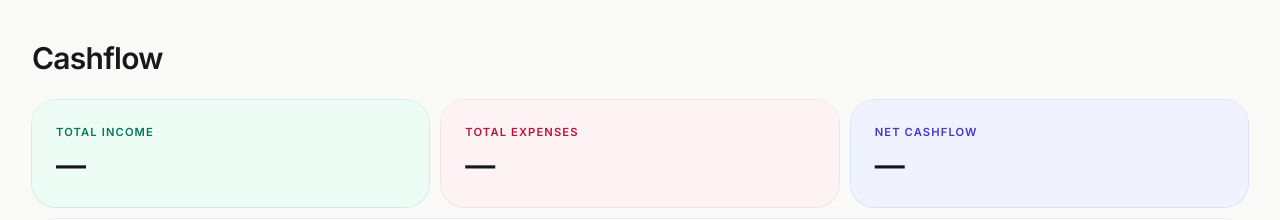
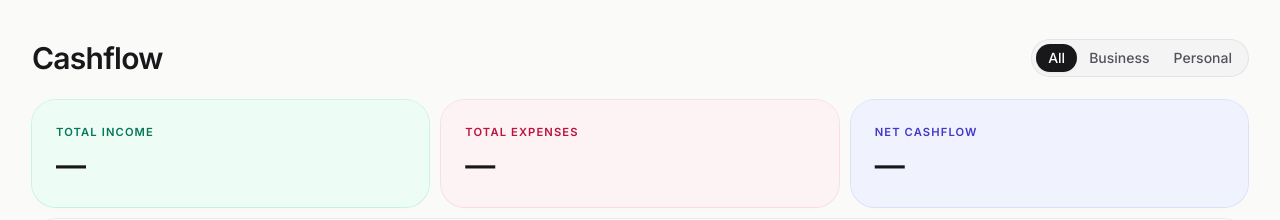
Before and after one commit to xhico/financial-audit, a Django app: template finance/templates/finance/cashflow.html in a window 1280 px wide. Shown: the part 65-285 px from the top of the page. Run offline with Django 5.2, Linux system fonts and the light colour scheme; the template is opened without the code that fills it, so the values that code supplies are empty; style sheets or scripts are compiled from the project's sources; parts of the project's set-up code (start-up, migrations or seed data) failed here and were passed over.

Commit message:
Scope cashflow by role and tag business client revenue
Add Business / Personal / All tabs to the Cashflow page so business and
household P&L can be inspected separately. The endpoint now returns
three series in one response (all, business, personal), each computed
from transactions filtered by account scope. The Overview's cashflow
strip continues to pull the combined view from the new shape.

Tabs reuse the same pill segmented control as the Net worth page.
Switching a tab redraws the chart, the table and the totals tile.

```diff
--- a/finance/api.py
+++ b/finance/api.py
@@ -144,60 +144,84 @@ class ExpensesView(APIView):
         return Response({"monthly": monthly, "by_category": by_category, "monthly_by_category": monthly_by_category})
 
 
+def _cashflow_series(scope=None):
+    """
+    Compute the monthly income / expenses / net series for one scope.
+
+    Args:
+        scope (str | None): "personal", "business", or None for everything
+
+    Returns:
+        list[dict]: One entry per month, oldest first
+    """
+
+    base = Transaction.objects.all()
+    if scope:
+        base = base.filter(account__scope=scope)
+
+    # Sum income credits per month
+    inc_rows = (
+        base.filter(category__kind=Category.Kind.INCOME)
+        .annotate(month=TruncMonth("date"))
+        .values("month")
+        .annotate(total=Sum("amount"))
+    )
+    # Sum expense and tax debits per month
+    exp_rows = (
+        base.filter(category__kind__in=EXPENSE_KINDS)
+        .annotate(month=TruncMonth("date"))
+        .values("month")
+        .annotate(total=Sum("amount"))
+    )
+
+    # Merge the two streams on the month key
+    bucket = {}
+    for r in inc_rows:
+        key = _month_key(r["month"])
+        bucket.setdefault(key, {"income": 0.0, "expenses": 0.0})
+        bucket[key]["income"] = float(r["total"])
+    for r in exp_rows:
+        key = _month_key(r["month"])
+        bucket.setdefault(key, {"income": 0.0, "expenses": 0.0})
+        # Store expenses as a positive magnitude
+        bucket[key]["expenses"] = -float(r["total"])
+
+    series = []
+    for key in sorted(bucket):
+        row = bucket[key]
+        row["period"] = key
+        row["net"] = row["income"] - row["expenses"]
+        series.append(row)
+    return series
+
+
 class CashflowView(APIView):
     """
-    Monthly net cashflow (income minus expenses).
+    Monthly net cashflow (income minus expenses), broken down by scope.
 
-    - Income, expenses and net per month
-    - Internal transfers and investments are excluded from in/out totals
+    - Three series in one response: all, business and personal
+    - Internal transfers and investments are excluded from in / out totals
     """
 
     def get(self, request):
         """
-        Return the cashflow series.
+        Return the cashflow series for each scope.
 
         Args:
             request (Request): The incoming request
 
         Returns:
-            Response: One entry per month with income, expenses and net
+            Response: A dict with keys "all", "business" and "personal", each
+            mapping to a list of monthly income / expenses / net entries
         """
 
-        # Income credits per month
-        inc_rows = (
-            Transaction.objects.filter(category__kind=Category.Kind.INCOME)
-            .annotate(month=TruncMonth("date"))
-            .values("month")
-            .annotate(total=Sum("amount"))
+        return Response(
+            {
+                "all": _cashflow_series(),
+                "business": _cashflow_series(scope="business"),
+                "personal": _cashflow_series(scope="personal"),
+            }
         )
-        # Expense and tax debits per month
-        exp_rows = (
-            Transaction.objects.filter(category__kind__in=EXPENSE_KINDS)
-            .annotate(month=TruncMonth("date"))
-            .values("month")
-            .annotate(total=Sum("amount"))
-        )
-
-        # Merge the two streams on the month key
-        bucket = {}
-        for r in inc_rows:
-            key = _month_key(r["month"])
-            bucket.setdefault(key, {"income": 0.0, "expenses": 0.0})
-            bucket[key]["income"] = float(r["total"])
-        for r in exp_rows:
-            key = _month_key(r["month"])
-            bucket.setdefault(key, {"income": 0.0, "expenses": 0.0})
-            # Store expenses as a positive magnitude
-            bucket[key]["expenses"] = -float(r["total"])
-
-        series = []
-        for key in sorted(bucket):
-            row = bucket[key]
-            row["period"] = key
-            row["net"] = row["income"] - row["expenses"]
-            series.append(row)
-
-        return Response(series)
 
 
 def _account_balance_at(account, on_date):
--- a/finance/templates/finance/cashflow.html
+++ b/finance/templates/finance/cashflow.html
@@ -3,7 +3,14 @@
 {% block title %}Cashflow{% endblock %}
 
 {% block content %}
-<h1 class="text-3xl font-semibold tracking-tight text-zinc-900 mb-6">Cashflow</h1>
+<div class="flex items-end justify-between mb-6 flex-wrap gap-3">
+  <h1 class="text-3xl font-semibold tracking-tight text-zinc-900 dark:text-zinc-100">Cashflow</h1>
+  <div class="tab-group" id="cf-view-tabs">
+    <button type="button" data-view="all"      class="is-active">All</button>
+    <button type="button" data-view="business">Business</button>
+    <button type="button" data-view="personal">Personal</button>
+  </div>
+</div>
 
 <div class="grid grid-cols-12 gap-3">
 
@@ -21,7 +28,7 @@
   </div>
 
   <div class="tile col-span-12">
-    <div class="tile-label mb-3">Monthly income vs expenses</div>
+    <div class="tile-label mb-3" id="chart-label">Monthly income vs expenses</div>
     <div class="chart-wrap tall"><canvas id="cashflow-chart"></canvas></div>
   </div>
 
@@ -36,19 +43,42 @@
 </div>
 
 <script>
-  window.addEventListener("load", async () => {
+  let chart = null;
+  let scopes = {};
+  let currentView = "all";
+
+  function viewLabel() {
+    return ({ all: "Combined", business: "Business", personal: "Personal" })[currentView];
+  }
+
+  function applyView(view) {
+    currentView = view;
+    document.querySelectorAll("#cf-view-tabs button").forEach(b => {
+      b.classList.toggle("is-active", b.dataset.view === view);
+    });
+    render();
+  }
+
+  function render() {
     const d = window.dashboard;
-    const data = await d.fetchJson("/api/dashboard/cashflow/");
+    const data = scopes[currentView] || [];
+
     const totalIn  = data.reduce((s, r) => s + r.income, 0);
     const totalOut = data.reduce((s, r) => s + r.expenses, 0);
+    const net = totalIn - totalOut;
+
     document.getElementById("kpi-income").textContent   = d.formatCurrency(totalIn);
     document.getElementById("kpi-expenses").textContent = d.formatCurrency(-totalOut);
-    const net = totalIn - totalOut;
     const netEl = document.getElementById("kpi-net");
     netEl.textContent = d.formatCurrency(net);
+    netEl.classList.remove("text-emerald-700", "text-rose-700", "dark:text-emerald-300", "dark:text-rose-300");
     netEl.classList.add(net >= 0 ? "text-emerald-700" : "text-rose-700");
+    netEl.classList.add(net >= 0 ? "dark:text-emerald-300" : "dark:text-rose-300");
 
-    new Chart(document.getElementById("cashflow-chart"), {
+    document.getElementById("chart-label").textContent = `${viewLabel()} — monthly income vs expenses`;
+
+    if (chart) chart.destroy();
+    chart = new Chart(document.getElementById("cashflow-chart"), {
       type: "bar",
       data: {
         labels: data.map(r => r.period),
@@ -63,16 +93,25 @@
 
     const tbody = document.getElementById("cashflow-tbody");
     if (!data.length) {
-      tbody.innerHTML = '<tr><td colspan="4" class="empty">No cashflow data yet.</td></tr>';
+      tbody.innerHTML = '<tr><td colspan="4" class="empty">No cashflow data yet for this view.</td></tr>';
     } else {
       tbody.innerHTML = data.map(r => `
         <tr>
           <td>${r.period}</td>
-          <td class="num text-emerald-600">${d.formatCurrency(r.income, true)}</td>
-          <td class="num text-rose-600">${d.formatCurrency(-r.expenses, true)}</td>
-          <td class="num font-semibold ${r.net >= 0 ? "text-emerald-600" : "text-rose-600"}">${d.formatCurrency(r.net, true)}</td>
+          <td class="num text-emerald-600 dark:text-emerald-400">${d.formatCurrency(r.income, true)}</td>
+          <td class="num text-rose-600 dark:text-rose-400">${d.formatCurrency(-r.expenses, true)}</td>
+          <td class="num font-semibold ${r.net >= 0 ? "text-emerald-600 dark:text-emerald-400" : "text-rose-600 dark:text-rose-400"}">${d.formatCurrency(r.net, true)}</td>
         </tr>`).join("");
     }
+  }
+
+  window.addEventListener("load", async () => {
+    const d = window.dashboard;
+    scopes = await d.fetchJson("/api/dashboard/cashflow/");
+    document.querySelectorAll("#cf-view-tabs button").forEach(b => {
+      b.addEventListener("click", () => applyView(b.dataset.view));
+    });
+    applyView("all");
   });
 </script>
 {% endblock %}
--- a/finance/templates/finance/overview.html
+++ b/finance/templates/finance/overview.html
@@ -130,7 +130,7 @@
     setKpi("count_uncategorised", d.formatInt(overview.counts.uncategorised));
 
     const cashflow = await d.fetchJson("/api/dashboard/cashflow/");
-    const recent = cashflow.slice(-12);
+    const recent = (cashflow.all || []).slice(-12);
     new Chart(document.getElementById("cashflow-chart"), {
       type: "bar",
       data: {
```
Also changed, not shown: finance/tests/test_dashboard_endpoints.py (+20 -7 lines).
